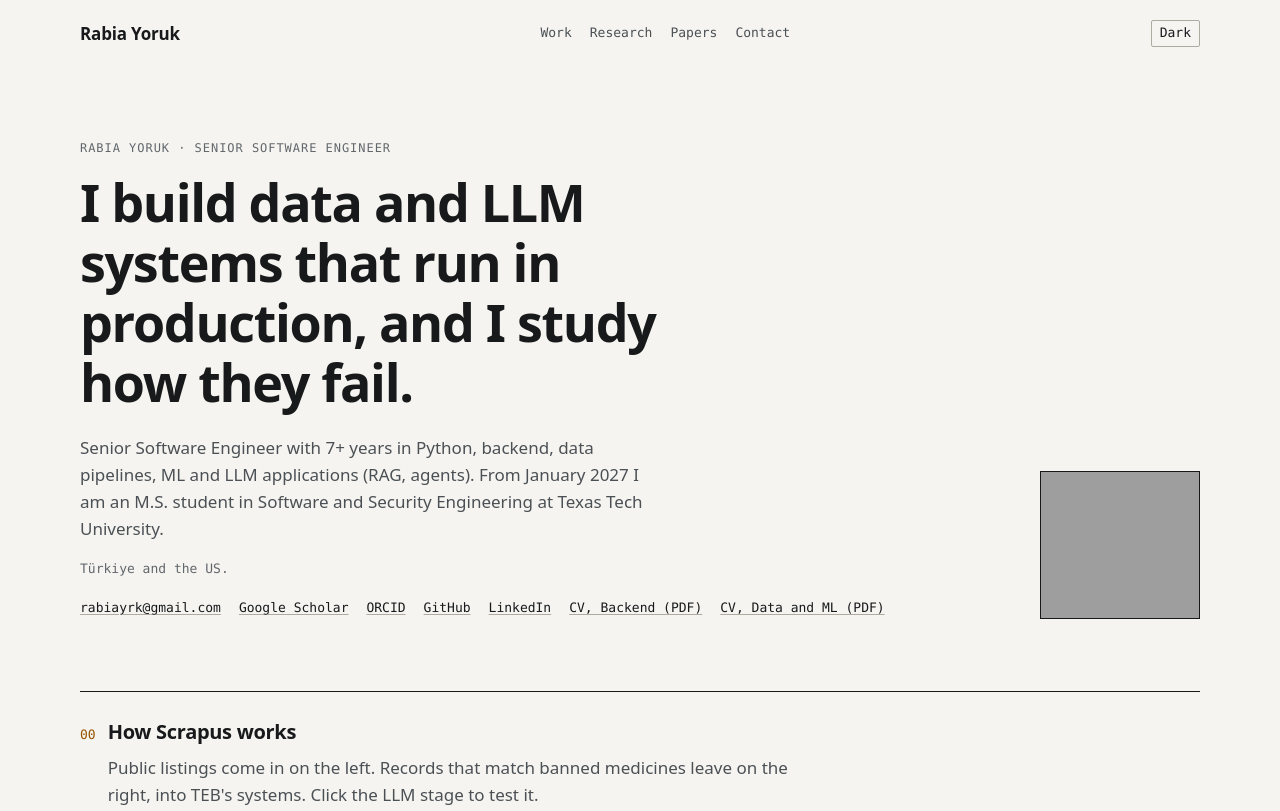
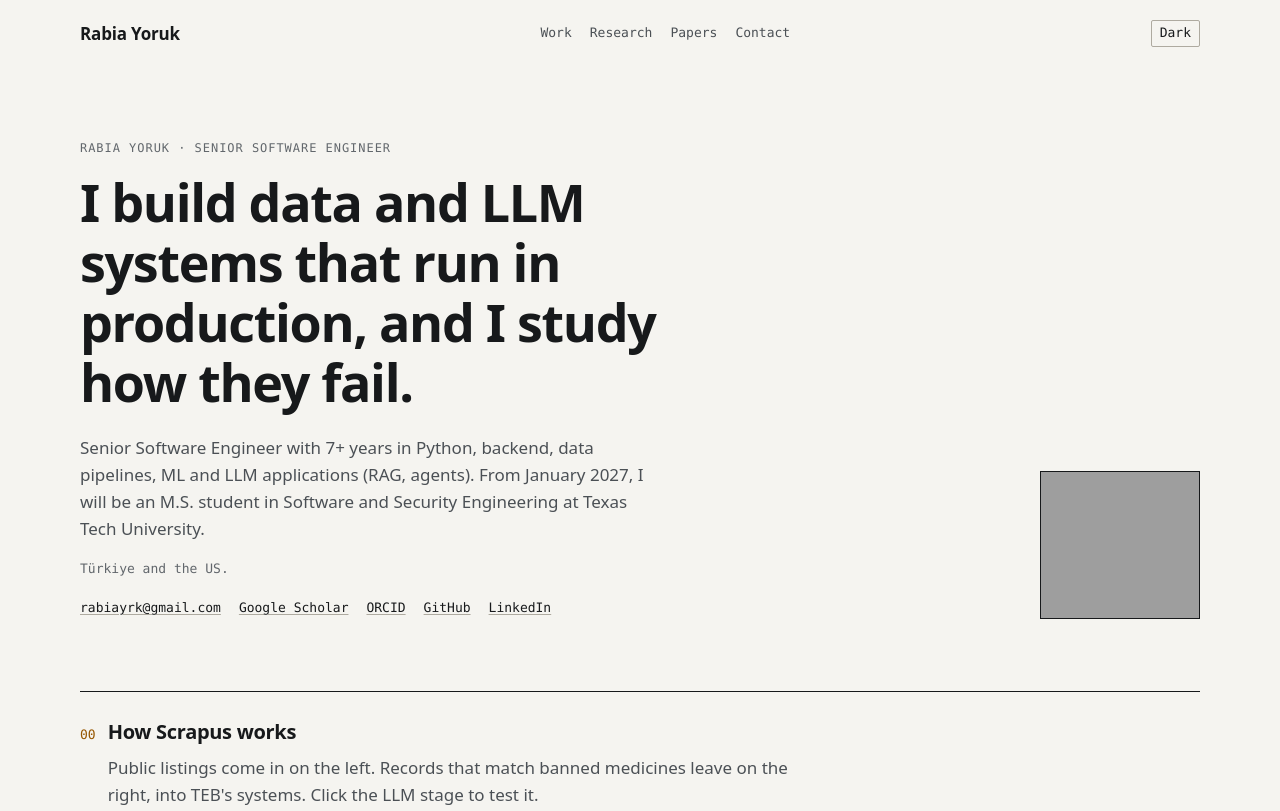
Before and after one commit to rabiayrk/rabiayoruk-site, an Astro site: page / in a window 1280 px wide. Shown: the top 811 px of the page. Built offline with nearby package versions, Linux system fonts and the light colour scheme; Astro itself is replaced by a stand-in of ours; grey boxes are pictures that could not be loaded.

Commit message:
Remove CV links, edit intro

```diff
--- a/src/data/profile.yaml
+++ b/src/data/profile.yaml
@@ -5,17 +5,13 @@ site: "https://rabiayoruk.com"
 location: "Türkiye and the US."
 
 intro: "I build data and LLM systems that run in production, and I study how they fail."
-lede: "Senior Software Engineer with 7+ years in Python, backend, data pipelines, ML and LLM applications (RAG, agents). From January 2027 I am an M.S. student in Software and Security Engineering at Texas Tech University."
+lede: "Senior Software Engineer with 7+ years in Python, backend, data pipelines, ML and LLM applications (RAG, agents). From January 2027, I will be an M.S. student in Software and Security Engineering at Texas Tech University."
 
 links:
   - { label: "Google Scholar", url: "https://scholar.google.com/citations?user=r2U_8mAAAAAJ&hl=en" }
   - { label: "ORCID", url: "https://orcid.org/0009-0007-2222-9323" }
   - { label: "GitHub", url: "https://github.com/rabiayrk" }
   - { label: "LinkedIn", url: "https://www.linkedin.com/in/rabia-yoruk/" }
-
-cvs:
-  - { label: "CV, Backend", file: "/cv/rabia-yoruk-cv-backend.pdf", available: true }
-  - { label: "CV, Data and ML", file: "/cv/rabia-yoruk-cv-data-ml.pdf", available: true }
 
 research:
   - title: "Reliable LLM systems"
--- a/src/lib/profile.ts
+++ b/src/lib/profile.ts
@@ -11,7 +11,6 @@ export interface Profile {
   intro: string;
   lede: string;
   links: { label: string; url: string }[];
-  cvs: { label: string; file: string; available: boolean }[];
   research: { title: string; text: string }[];
   inPreparation: string[];
   education: { period: string; title: string; org: string; note?: string }[];
--- a/src/pages/index.astro
+++ b/src/pages/index.astro
@@ -33,7 +33,6 @@ const jsonLd = {
   ],
 };
 
-const cvs = profile.cvs.filter((c) => c.available);
 ---
 <Base
   title="Rabia Yoruk · Data, ML and LLM systems"
@@ -49,7 +48,6 @@ const cvs = profile.cvs.filter((c) => c.available);
       <ul class="hero-links mono">
         <li><a href={`mailto:${profile.email}`}>{profile.email}</a></li>
         {profile.links.map((l) => <li><a href={l.url} rel="me">{l.label}</a></li>)}
-        {cvs.map((c) => <li><a href={c.file} download>{c.label} (PDF)</a></li>)}
       </ul>
     </div>
     <Image class="portrait" src={portrait} alt="Portrait of Rabia Yoruk" widths={[160, 320]} sizes="160px" width={320} height={296} loading="eager" format="avif" />
```
Also changed, not shown: README.md, 3 other files.
